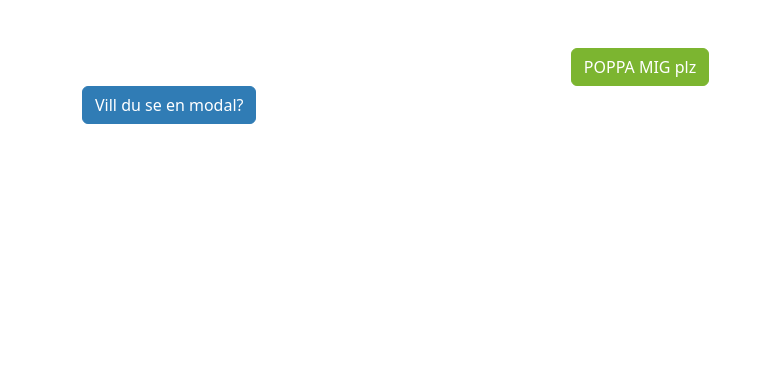
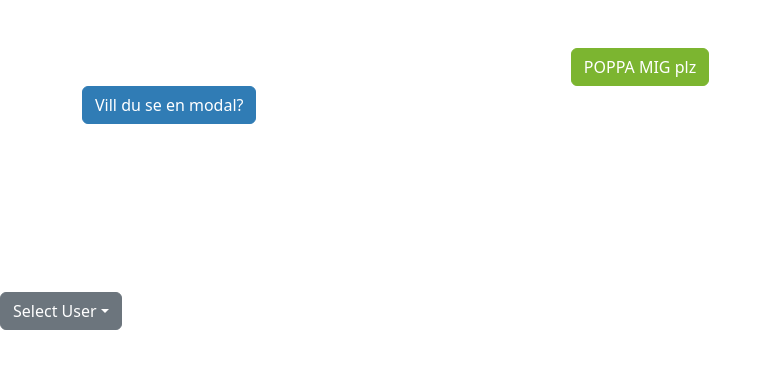
Before and after one commit to Kiwiih/Aurora-Agile, a React (Vite) app: page / in a window 1280 px wide. Shown: the top 368 px of the page, without its empty margins (0-772 px from the left). Built offline with nearby package versions, Linux system fonts and the light colour scheme.

Commit message:
finished state for choosing user

```diff
--- a/src/App.jsx
+++ b/src/App.jsx
@@ -3,6 +3,7 @@ import { useState, useRef } from 'react';
 import Button from 'react-bootstrap/Button';
 import Overlay from 'react-bootstrap/Overlay';
 import Popover from 'react-bootstrap/Popover';
+import Header from './components/Header'
 
 function App() {
   /************************************** */
@@ -137,6 +138,7 @@ function App() {
         <br /> <br />
         <br />
       </div>
+                      <Header/>
     </>
   );
 }
--- /dev/null
+++ b/src/components/Header.jsx
@@ -0,0 +1,26 @@
+import { Dropdown } from 'react-bootstrap';
+
+const Header = ({setUser}) => {
+
+  return (
+    <Dropdown>
+      <Dropdown.Toggle
+        variant='secondary'
+        id='dropdown-basic'
+      >
+        Select User
+      </Dropdown.Toggle>
+      <Dropdown.Menu>
+        <Dropdown.Item onClick={() => setUser('All')}>All users</Dropdown.Item>
+        <Dropdown.Item onClick={() => setUser('Moa')}>Moa</Dropdown.Item>
+        <Dropdown.Item onClick={() => setUser('Alicia')}>Alicia</Dropdown.Item>
+        <Dropdown.Item onClick={() => setUser('Paulina')}>Paulina</Dropdown.Item>
+        <Dropdown.Item onClick={() => setUser('Viktor')}>Viktor</Dropdown.Item>
+        <Dropdown.Item onClick={() => setUser('Jerry')}>Jerry</Dropdown.Item>
+        <Dropdown.Item onClick={() => setUser('Emil')}>Emil</Dropdown.Item>
+      </Dropdown.Menu>
+    </Dropdown>
+  );
+}
+
+export default Header
```
